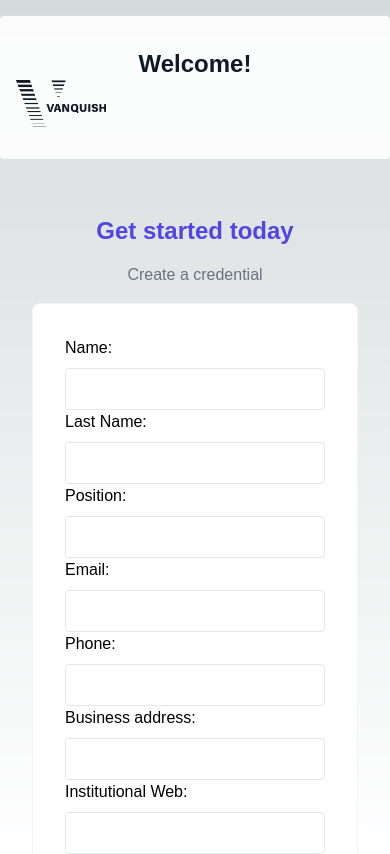
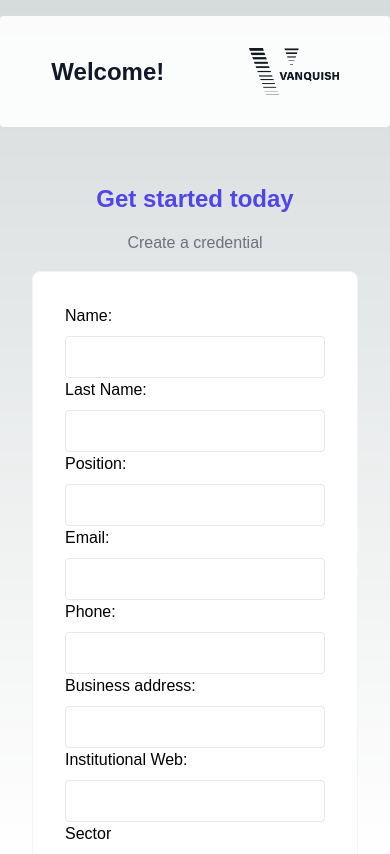
Before and after one commit to FDovidio/Credentials, a Next.js app: page / in a window 390 px wide. Shown: the top 854 px of the page. Built offline with nearby package versions, Linux system fonts and the light colour scheme; a web font is replaced by a local one.

Commit message:
formateo automatico pre descarga y header responsive

```diff
--- a/src/app/components/Credencial.css
+++ b/src/app/components/Credencial.css
@@ -1,5 +1,16 @@
 #credencialFinal {
+max-width: 990px;
+min-width: 990px;
+min-height: 350px;
+}
 
 
-max-height: 400px;
+@media screen and (max-width: 640px) {
+#logoHeader{
+    display: flex;
+    justify-content: center;
+gap:10vh;
+align-items: center;
 }
+
+}
--- a/src/app/components/Credencial.jsx
+++ b/src/app/components/Credencial.jsx
@@ -22,9 +22,11 @@ const Credencial = ({
   const router = useRouter();
   const generarCredencial = (e) => {
     e.preventDefault();
-    const formulario = document.getElementById("credencialFinal");
+    const formulario = document.getElementById("credencial")
+    formulario.id= "credencialFinal"
 
     try {
+  ;
       const elementosAOcultar = formulario.querySelectorAll("button");
       elementosAOcultar.forEach((elemento) => {
         elemento.style.display = "none";
@@ -66,15 +68,15 @@ const Credencial = ({
         </button>
       </div>
       <form
-        id="credencialFinal"
-        className="relative flex flex-col  rounded   bg-white  mx-4">
+        id="credencial"
+        className="form  relative flex flex-col  rounded   bg-white  mx-4 lg:overflow-x-auto">
         <div className="">
           <section className="relative flex flex-row overflow-hidden rounded-lg border border-gray-100 p-4  bg-white ">
             <div className="relative h-1/2 w-full sm:full  lg:h-full lg:w-1/2 ">
               <Image alt="Welcome" src={sector.img} className="px-4 " />
             </div>
             <span
-              className="absolute inset-y-4 right-1/2  w-0.5 bg-black  "
+              className="lg:relative lg:right-1/3 inset-y-4 right-1/2  w-0.5 bg-black  "
               style={{ color: sector.color }}></span>
 
             <div className="w-full px-4 lg:w-1/2    flex flex-col gap-2">
@@ -86,7 +88,7 @@ const Credencial = ({
                     {nombre} {apellido}
                   </h1>
                   <h1 className="text-xl font-bold  text-gray-500 ms-2">
-                    - {posicion}
+                     - {posicion}
                   </h1>
                 </div>
                 <div className="flex gap-4 justify-start my-2">
--- a/src/app/components/Header.jsx
+++ b/src/app/components/Header.jsx
@@ -1,16 +1,17 @@
 import React from 'react'
 import groupImg from "../multimedia/Group.png";
 import Image from 'next/image';
+import './Credencial.css'
 
 
 const Header = () => {
   return (
     <div>
       <header className="  bg-white/90 rounded my-4">
-        <div className="mx-auto max-w-screen-xl px-4 py-8 sm:px-6 sm:py-12 lg:px-8">
-          <div className="sm:flex sm:items-center sm:justify-between">
-            <div className="text-center sm:text-left">
-              <h1 className="text-2xl font-bold text-gray-900 sm:text-3xl">
+        <div className="mx-auto max-w-screen-xl px-4 py-8 sm:px-6 sm:py-12 lg:px-8 ">
+          <div className="sm:flex sm:items-center sm:justify-between " id="logoHeader">
+            <div className=" sm:text-left " >
+              <h1 className="text-2xl font-bold text-gray-900 sm:text-3xl ">
                 Welcome!
               </h1>
             </div>
```
